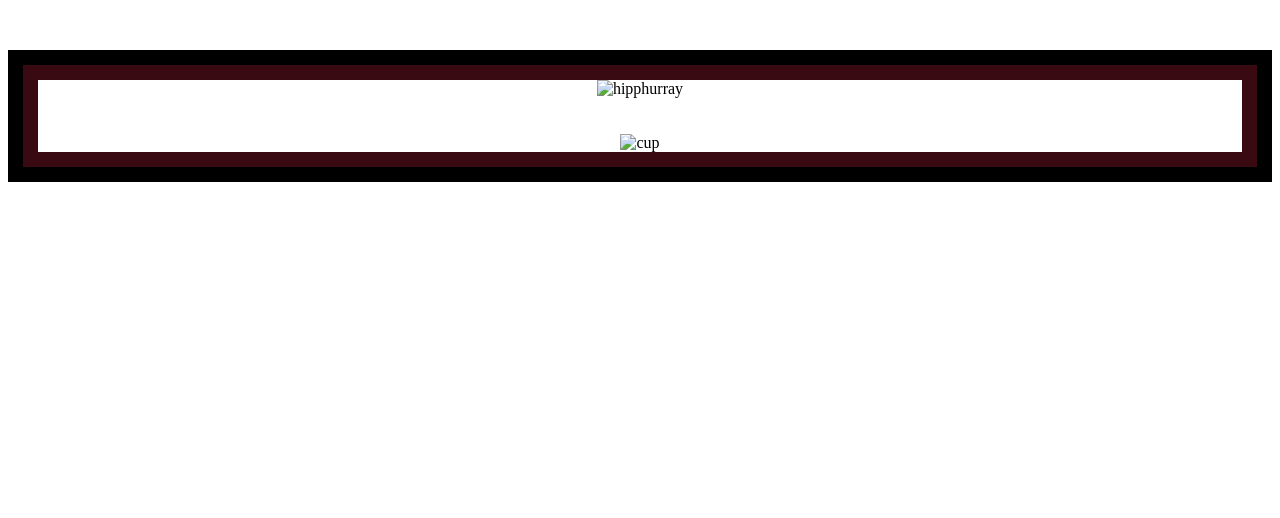
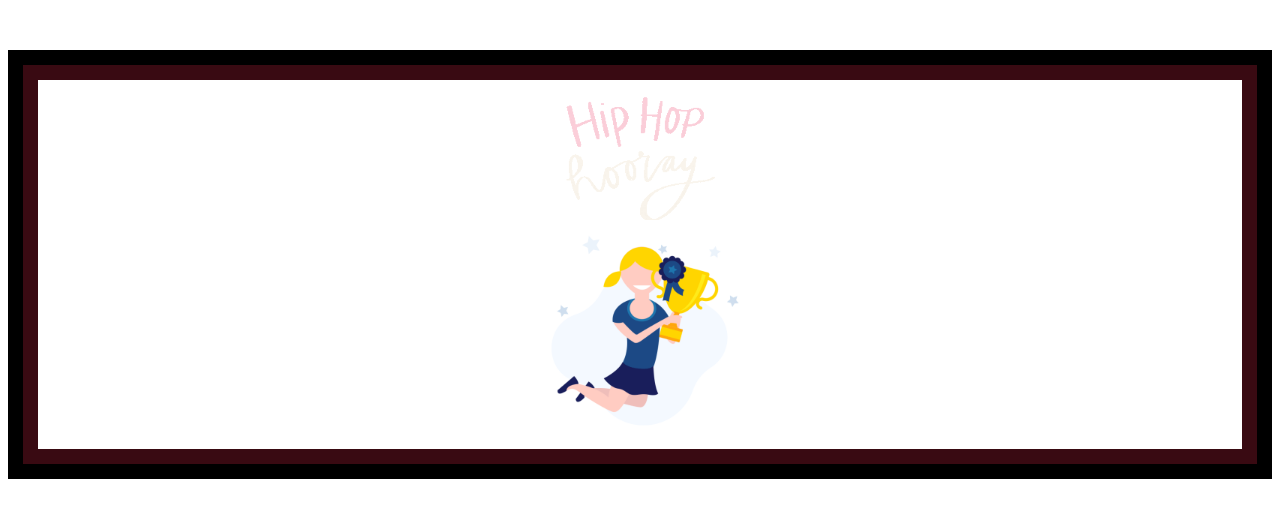
Before and after one commit to nausheenzubair/my-first-QUIZ-WEBSITE, a plain HTML site: page success.html in a window 1280 px wide. Drawn offline with Linux system fonts and the light colour scheme.

Commit message:
Update success.html

```diff
--- a/success.html
+++ b/success.html
@@ -13,9 +13,9 @@
 
             <div style=" background-color: white;">
                 <center>
-                    <img src="assets/images/hipphurray.gif" alt="hipphurray" width="150">
+                    <img src="hipphurray.gif" alt="hipphurray" width="150">
                     <br><br><br>
-                    <img src="assets/images/cupgirl.gif" alt="cup" width="300" style="margin-top: -50px;">
+                    <img src="cupgirl.gif" alt="cup" width="300" style="margin-top: -50px;">
                 </center>
             </div>
 
```
